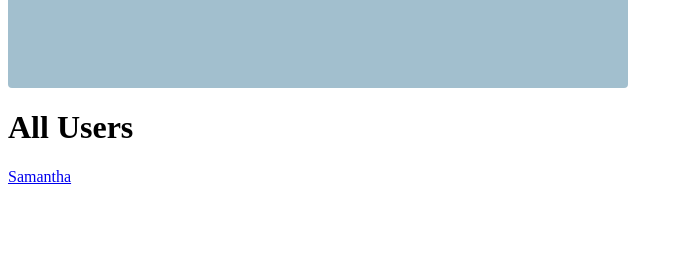
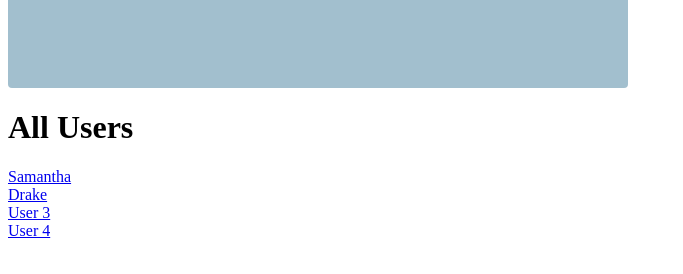
Before and after one commit to IDM350Animation/IDM350Animation.github.io, a plain HTML site: page index.html in a window 1280 px wide. Shown: the part 240-514 px from the top of the page, without its empty margins (0-683 px from the left). Drawn offline with Linux system fonts and the light colour scheme.

Commit message:
Update index.html

```diff
--- a/index.html
+++ b/index.html
@@ -76,7 +76,11 @@
 jesus.png" width="158">
     </div>
     <h1> All Users</h1>
-   <a href="/Users/sross/index.html">Samantha</a>
+   <a href="/Users/sross/index.html">Samantha</a><br>
+   <a href="/Users/drake/index.html">Drake</a><br>
+   <a href="/Users/drake/index.html">User 3</a><br>
+   <a href="/Users/drake/index.html">User 4</a><br>
+
 
 </body>
 
```
